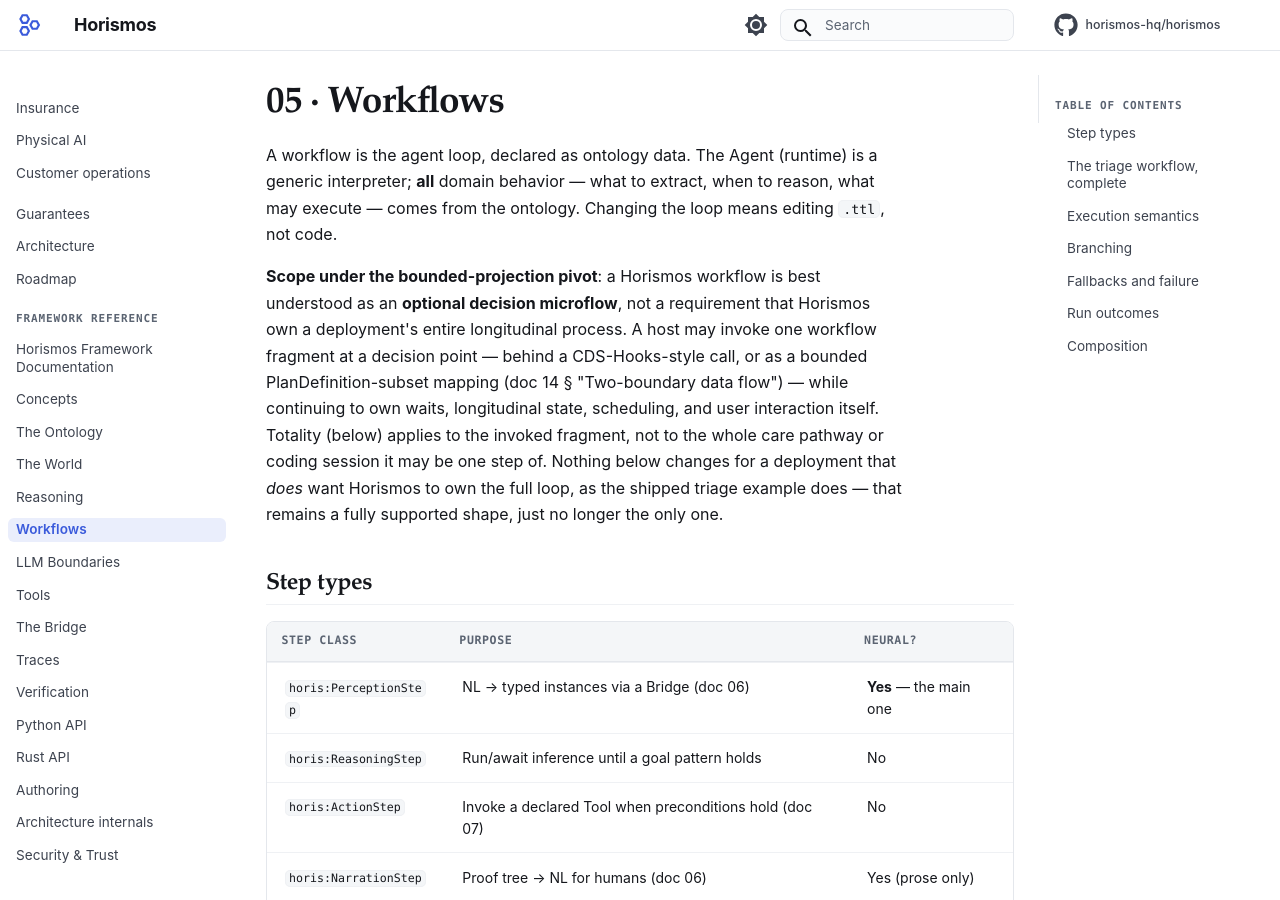
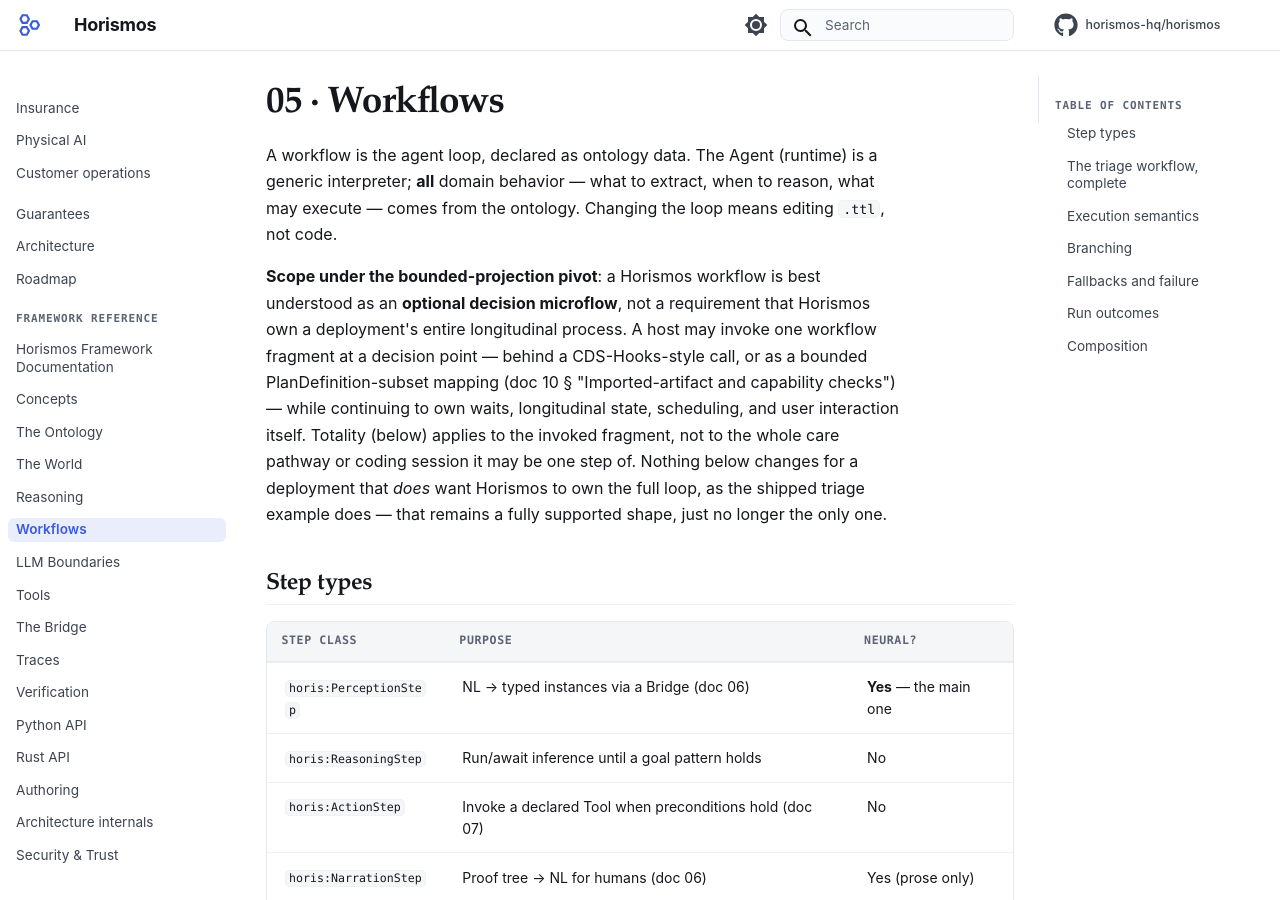
Before and after one commit to horismos-hq/horismos, an MkDocs documentation site: the page built from docs/framework/05-workflows.md, in a window 1280 px wide and 900 px high. Built offline with MkDocs 1.6.1 and Material for MkDocs 9.7.7, drawn with Linux system fonts in a browser that asks for light colours; comment, search, counter and statistics services are not loaded.

Commit message:
no-mistakes(review): correct four stale or false status claims in docs

```diff
--- a/docs/framework/05-workflows.md
+++ b/docs/framework/05-workflows.md
@@ -8,8 +8,8 @@ may execute — comes from the ontology. Changing the loop means editing `.ttl`,
 Horismos workflow is best understood as an **optional decision microflow**, not a
 requirement that Horismos own a deployment's entire longitudinal process. A host may
 invoke one workflow fragment at a decision point — behind a CDS-Hooks-style call, or as a
-bounded PlanDefinition-subset mapping (doc 14 § "Two-boundary data flow")
-— while continuing to own waits, longitudinal state, scheduling, and user
+bounded PlanDefinition-subset mapping (doc 10 § "Imported-artifact and capability
+checks") — while continuing to own waits, longitudinal state, scheduling, and user
 interaction itself. Totality (below) applies to the invoked fragment, not to the whole
 care pathway or coding session it may be one step of. Nothing below changes for a
 deployment that *does* want Horismos to own the full loop, as the shipped triage example
```
Also changed, not shown: docs/architecture.md (+1 -1 lines), docs/guarantees.md (+1 -1 lines), docs/use-cases/health.md (+1 -1 lines).
